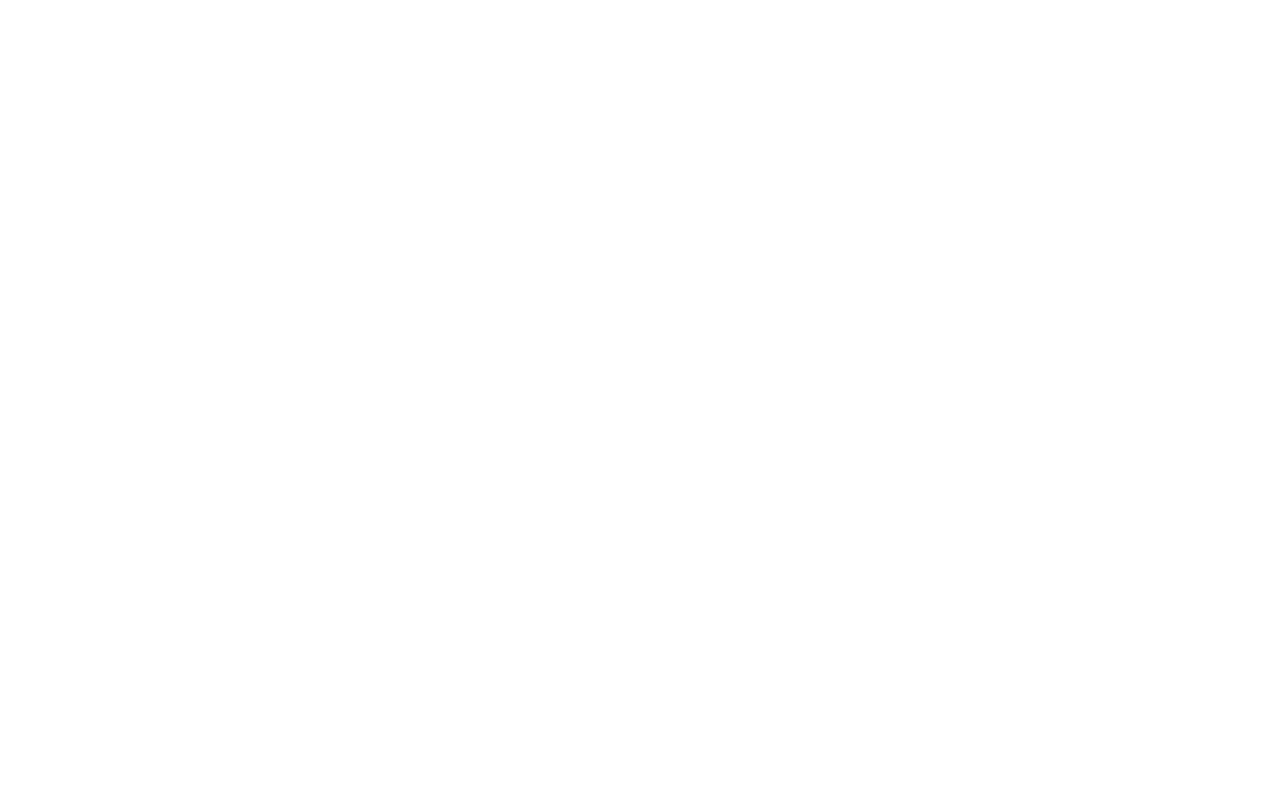
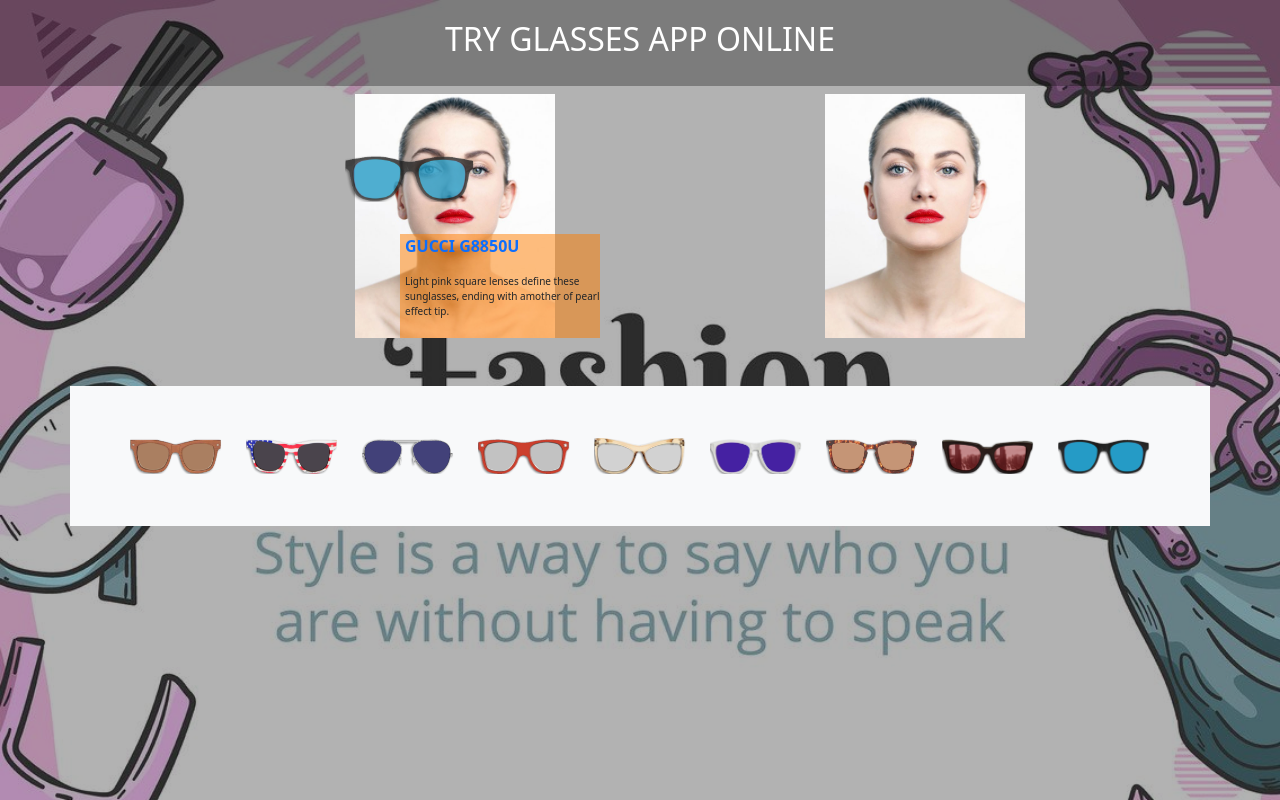
Before and after one commit to danhNg08101997/reactjs-bc30, a React (Create React App) app: page / in a window 1280 px wide. Built offline with nearby package versions, Linux system fonts and the light colour scheme.

Commit message:
done_baiTapThuKinh

```diff
--- a/src/App.js
+++ b/src/App.js
@@ -25,7 +25,7 @@ function App() {
       {/* <BaiTapState /> */}
       {/* <RenderWithMap/> */}
       {/* <BaiTapRenderWithMap /> */}
-      {/* <BaiTapThuKinh /> */}
+      <BaiTapThuKinh />
     </div>
   );
 }
--- a/src/RenderWithMap/BaiTapThuKinh.jsx
+++ b/src/RenderWithMap/BaiTapThuKinh.jsx
@@ -13,63 +13,111 @@ const dataGlasses = [
     id: 2,
     price: 50,
     name: "GUCCI G8759H",
-    url: "./glassesImage/v2.png",
+    url: "./img/glassesImage/v2.png",
     desc: "Light pink square lenses define these sunglasses, ending with amother of pearl effect tip. ",
   },
   {
     id: 3,
     price: 30,
     name: "DIOR D6700HQ",
-    url: "./glassesImage/v3.png",
+    url: "./img/glassesImage/v3.png",
     desc: "Light pink square lenses define these sunglasses, ending with amother of pearl effect tip. ",
   },
   {
     id: 4,
     price: 70,
     name: "DIOR D6005U",
-    url: "./glassesImage/v4.png",
+    url: "./img/glassesImage/v4.png",
     desc: "Light pink square lenses define these sunglasses, ending with amother of pearl effect tip. ",
   },
   {
     id: 5,
     price: 40,
     name: "PRADA P8750",
-    url: "./glassesImage/v5.png",
+    url: "./img/glassesImage/v5.png",
     desc: "Light pink square lenses define these sunglasses, ending with amother of pearl effect tip. ",
   },
   {
     id: 6,
     price: 60,
     name: "PRADA P9700",
-    url: "./glassesImage/v6.png",
+    url: "./img/glassesImage/v6.png",
     desc: "Light pink square lenses define these sunglasses, ending with amother of pearl effect tip. ",
   },
   {
     id: 7,
     price: 80,
     name: "FENDI F8750",
-    url: "./glassesImage/v7.png",
+    url: "./img/glassesImage/v7.png",
     desc: "Light pink square lenses define these sunglasses, ending with amother of pearl effect tip. ",
   },
   {
     id: 8,
     price: 100,
     name: "FENDI F8500",
-    url: "./glassesImage/v8.png",
+    url: "./img/glassesImage/v8.png",
     desc: "Light pink square lenses define these sunglasses, ending with amother of pearl effect tip. ",
   },
   {
     id: 9,
     price: 60,
     name: "FENDI F4300",
-    url: "./glassesImage/v9.png",
+    url: "./img/glassesImage/v9.png",
     desc: "Light pink square lenses define these sunglasses, ending with amother of pearl effect tip. ",
   },
 ];
 export default class BaiTapThuKinh extends Component {
+  state = {
+    glassesCurrent: {
+      id: 1,
+      price: 30,
+      name: "GUCCI G8850U",
+      url: "./img/glassesImage/v9.png",
+      desc: "Light pink square lenses define these sunglasses, ending with amother of pearl effect tip. ",
+    },
+  };
+
+  renderGlasses = () => {
+    return dataGlasses.map((glassesItem, index) => {
+      return (
+        <img
+          src={glassesItem.url}
+          alt="..."
+          key={index}
+          width={100}
+          style={{ cursor: "pointer" }}
+          className="mx-2 p-1 "
+          onClick={() => {
+            this.changeGlasses(glassesItem);
+          }}
+        />
+      );
+    });
+  };
+  changeGlasses = (newGlasses) => {
+    this.setState({
+      glassesCurrent: newGlasses,
+    });
+  };
   render() {
+    const keyFrame = `@keyframes animationChangeGlasses${Date.now()} {
+      from{
+          width: 0;
+          opacity: 0;
+          transform: rotate(45deg);
+      }
+      to{
+          width: 130px;
+          opacity: 0.8;
+          transform: rotate(0deg);
+      }
+  }`;
+    const tryGlasses = {
+      animation: `animationChangeGlasses${Date.now()} 1s`,
+    };
     return (
       <div className="bg-thu-kinh">
+        <style>{keyFrame}</style>
         <div className="content-cover">
           <div className="header-content text-white text-center">
             <div className="container">
@@ -77,18 +125,36 @@ export default class BaiTapThuKinh extends Component {
             </div>
           </div>
           <div className="container">
-            <div className="row">
-              <div className="col-4 mt-2">
-                <img src="./img/glassesImage/model.jpg" alt="..." />
+            <div className="row text-center">
+              <div className="col-6 mt-2">
+                <div className="position-relative">
+                  <img
+                    className="position-absolute"
+                    src="./img/glassesImage/model.jpg"
+                    alt="..."
+                    width={200}
+                  />
+                  <img
+                    style={tryGlasses}
+                    className="position-absolute try-glasses"
+                    src={this.state.glassesCurrent.url}
+                    alt="..."
+                  />
+                </div>
+                <div className="position-relative info-glasses">
+                  <p className="fw-bold text-primary">
+                    {this.state.glassesCurrent.name}
+                  </p>
+                  <p style={{ fontSize: "10px" }}>
+                    {this.state.glassesCurrent.desc}
+                  </p>
+                </div>
               </div>
-              <div className="col-4"></div>
-              <div className="col-4 mt-2">
-                <img src="./img/glassesImage/model.jpg" alt="..." />
+              <div className="col-6 mt-2">
+                <img src="./img/glassesImage/model.jpg" alt="..." width={200} />
               </div>
-              <div className="col-12 mt-5">
-                <div className="border">
-                  adc
-                </div>
+              <div className="col-12 mt-5 bg-light d-flex justify-content-center p-5">
+                {this.renderGlasses()}
               </div>
             </div>
           </div>
--- a/src/assets/styles/style.css
+++ b/src/assets/styles/style.css
@@ -1,20 +1,36 @@
-.content{
-    background: url('../../assets/img/background/avenger.jpg');
+.content {
+  background: url("../../assets/img/background/avenger.jpg");
   min-height: 100vh;
   background-size: cover;
   background-repeat: no-repeat;
 }
-.content-cover{
+.content-cover {
   min-height: 100vh;
   background: rgba(0, 0, 0, 0.3);
 }
-.bg-thu-kinh{
-    background:url('../../assets/img/glassesImage/background.jpg');
+.bg-thu-kinh {
+  background: url("../../assets/img/glassesImage/background.jpg");
   min-height: 100vh;
   background-size: cover;
   background-repeat: no-repeat;
 }
-.header-content{
+.header-content {
   background-color: rgba(0, 0, 0, 0.3);
-    padding: 50px;
+  padding: 20px;
 }
+.bg-thu-kinh .content-cover .try-glasses {
+  top: 60px;
+  width: 130px;
+  right: 153px;
+  opacity: 0.8;
+  transform: rotate(0deg);
+}
+.bg-thu-kinh .content-cover .info-glasses {
+  width: 200px;
+  top: 140px;
+  left: 318px;
+  padding-left: 5px;
+  background-color: rgba(255, 127, 0, 0.5);
+  text-align: left;
+  height: 104px;
+}
```
Lines whose indentation alone changed are shown as unchanged.
